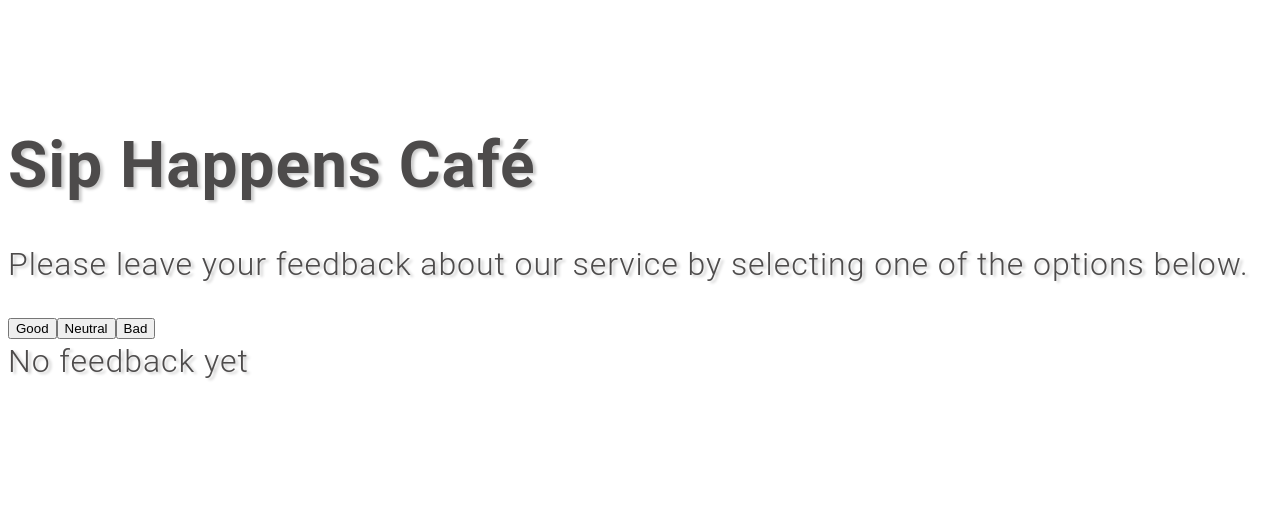
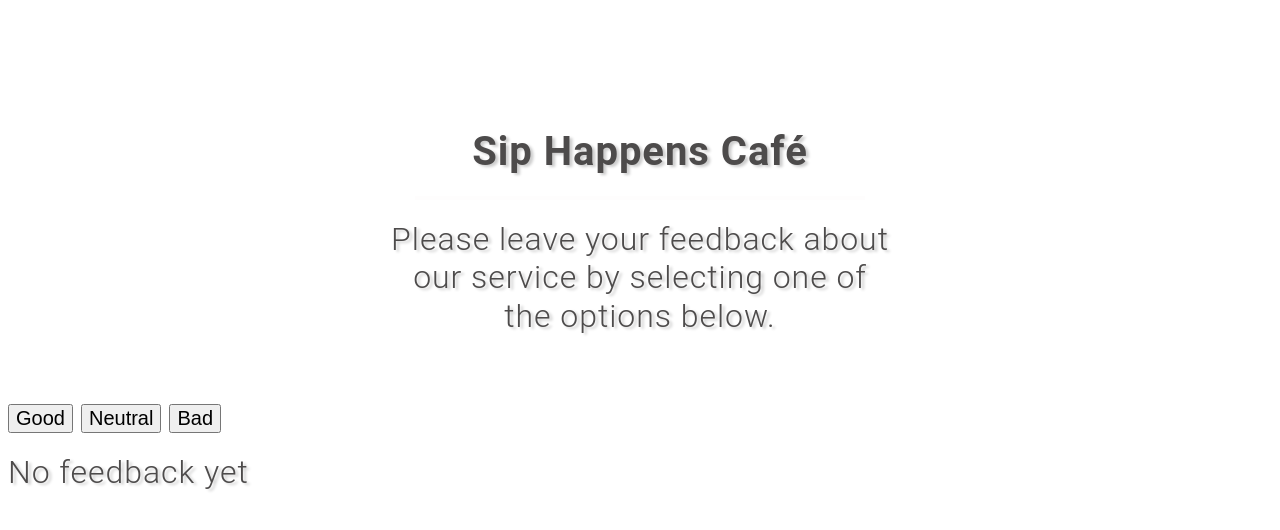
Before and after one commit to TatiYas/goit-react-hw-02, a React (Vite) app: page / in a window 1280 px wide. Shown: the top 530 px of the page. Built offline with nearby package versions, Linux system fonts and the light colour scheme.

Commit message:
Update_s_f...

```diff
--- a/src/components/App/App.jsx
+++ b/src/components/App/App.jsx
@@ -3,7 +3,7 @@ import Description from "../Description/Description";
 import Feedback from "../Feedback/Feedback";
 import Options from "../Options/Options";
 import Notification from "../Notification/Notification";
-import "./App.module.css";
+import s from "./App.module.css";
 
 export default function App() {
   const initFeedback = {
--- a/src/components/Description/Description.jsx
+++ b/src/components/Description/Description.jsx
@@ -1,12 +1,12 @@
-import "./Description.module.css";
-export default function Description() {
-  return (
-    <>
-      <h1>Sip Happens Café</h1>
-      <p>
-        Please leave your feedback about our service by selecting one of the
-        options below.
-      </p>
-    </>
-  );
-}
+
+    import s from "./Description.module.css"
+
+    export default function Description() {
+        return (
+            <div>
+                <h1 className={s.title}>Sip Happens Café</h1>
+                <div className={s.span}></div>
+                <p className={s.text}>Please leave your feedback about our service by selecting one of the options below.</p>
+            </div>
+        )
+    }
--- a/src/components/Description/Description.module.css
+++ b/src/components/Description/Description.module.css
@@ -1,7 +1,19 @@
-h1 {
-	margin-bottom: 40px;
-  }
 
-  p {
-	margin-bottom: 20px;
-  }
+.title {
+  text-align: center;
+  font-size: 40px;
+}
+
+.text:last-child {
+  margin: 0 auto;
+  text-align: center;
+  margin-bottom: 60px;
+  width: 500px;
+}
+
+.span {
+  width: 450px;
+  height: 4px;
+  background-color: #fefbfb87;
+  margin: 20px auto;
+}
--- a/src/components/Notification/Notification.module.css
+++ b/src/components/Notification/Notification.module.css
@@ -0,0 +1,3 @@
+ul {
+    font-size: 20px;
+  }
--- a/src/components/Options/Options.module.css
+++ b/src/components/Options/Options.module.css
@@ -0,0 +1,5 @@
+button {
+    margin-right: 8px;
+    margin-bottom: 20px;
+    font-size: 20px;
+  }
```
